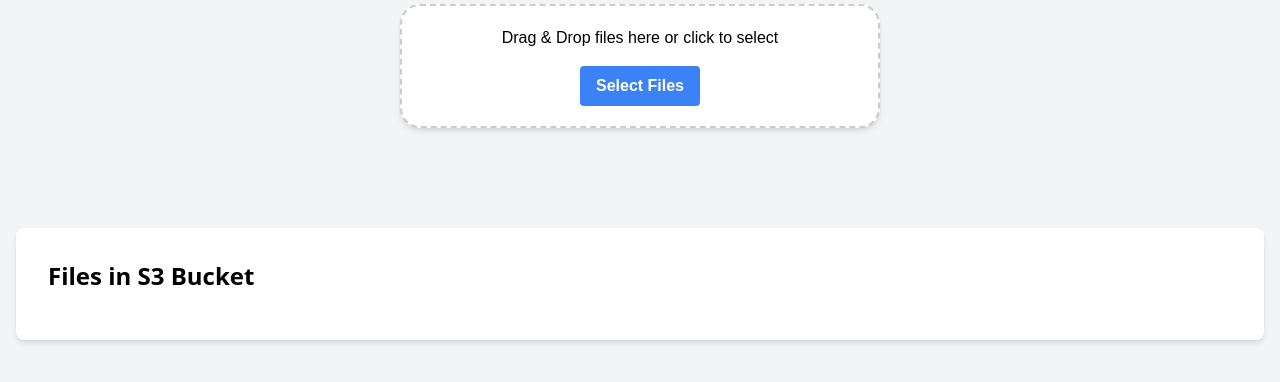
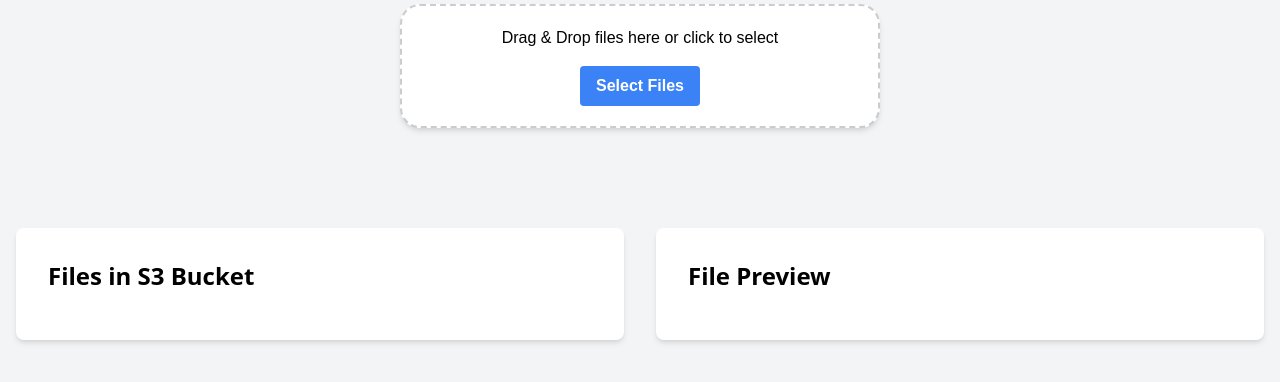
Before and after one commit to rohitg00/S3-File-Manager, a Flask app: page / in a window 1280 px wide. Shown: the part 164-546 px from the top of the page. Run offline with Flask 3, Linux system fonts and the light colour scheme; data that the repository does not hold is empty.

Commit message:
Agent query: Is the file preview functionality working for images and PDFs?

```diff
--- a/app.py
+++ b/app.py
@@ -1,8 +1,9 @@
 import os
-from flask import Flask, render_template, request, jsonify
+from flask import Flask, render_template, request, jsonify, send_file
 from werkzeug.utils import secure_filename
-from s3_utils import upload_file, download_file, list_files
+from s3_utils import upload_file, download_file, list_files, get_file_url
 from config import S3_BUCKET
+import mimetypes
 
 app = Flask(__name__)
 app.config['MAX_CONTENT_LENGTH'] = 100 * 1024 * 1024  # 100 MB max upload size
@@ -38,7 +39,18 @@ def download(filename):
 def list_bucket_files():
     try:
         files = list_files()
-        return jsonify({'files': files}), 200
+        file_data = []
+        for file in files:
+            mime_type, _ = mimetypes.guess_type(file)
+            preview_url = None
+            if mime_type and (mime_type.startswith('image/') or mime_type == 'application/pdf'):
+                preview_url = get_file_url(file)
+            file_data.append({
+                'name': file,
+                'preview_url': preview_url,
+                'mime_type': mime_type
+            })
+        return jsonify({'files': file_data}), 200
     except Exception as e:
         return jsonify({'error': str(e)}), 500
 
--- a/s3_utils.py
+++ b/s3_utils.py
@@ -58,3 +58,17 @@ def list_files():
     except ClientError as e:
         logger.error(f"Error listing files: {str(e)}")
         raise Exception(f"Error listing files: {str(e)}")
+
+def get_file_url(filename):
+    """Generate a pre-signed URL for file preview"""
+    try:
+        s3_client = get_s3_client()
+        response = s3_client.generate_presigned_url('get_object',
+                                                    Params={'Bucket': S3_BUCKET,
+                                                            'Key': filename},
+                                                    ExpiresIn=3600)
+        logger.info(f"Preview URL generated for file {filename}.")
+        return response
+    except ClientError as e:
+        logger.error(f"Error generating preview URL: {str(e)}")
+        raise Exception(f"Error generating preview URL: {str(e)}")
--- a/static/js/main.js
+++ b/static/js/main.js
@@ -5,6 +5,7 @@ document.addEventListener('DOMContentLoaded', () => {
     const fileList = document.getElementById('file-list');
     const messageDiv = document.getElementById('message');
     const loadingSpinner = document.getElementById('loading-spinner');
+    const previewArea = document.getElementById('preview-area');
 
     // Drag and drop functionality
     ['dragenter', 'dragover', 'dragleave', 'drop'].forEach(eventName => {
@@ -97,10 +98,15 @@ document.addEventListener('DOMContentLoaded', () => {
             const li = document.createElement('li');
             li.className = 'flex justify-between items-center py-2';
             li.innerHTML = `
-                <span>${file}</span>
-                <button onclick="downloadFile('${file}')" class="bg-blue-500 hover:bg-blue-700 text-white font-bold py-1 px-2 rounded">
-                    Download
-                </button>
+                <span>${file.name}</span>
+                <div>
+                    ${file.preview_url ? `<button onclick="previewFile('${file.name}', '${file.preview_url}', '${file.mime_type}')" class="bg-green-500 hover:bg-green-700 text-white font-bold py-1 px-2 rounded mr-2">
+                        Preview
+                    </button>` : ''}
+                    <button onclick="downloadFile('${file.name}')" class="bg-blue-500 hover:bg-blue-700 text-white font-bold py-1 px-2 rounded">
+                        Download
+                    </button>
+                </div>
             `;
             fileList.appendChild(li);
         });
@@ -124,6 +130,17 @@ document.addEventListener('DOMContentLoaded', () => {
             });
     }
 
+    window.previewFile = function(filename, previewUrl, mimeType) {
+        previewArea.innerHTML = '';
+        if (mimeType.startsWith('image/')) {
+            previewArea.innerHTML = `<img src="${previewUrl}" alt="${filename}" class="max-w-full h-auto">`;
+        } else if (mimeType === 'application/pdf') {
+            previewArea.innerHTML = `<iframe src="${previewUrl}" width="100%" height="600px"></iframe>`;
+        } else {
+            previewArea.innerHTML = '<p>Preview not available for this file type.</p>';
+        }
+    }
+
     function showMessage(message, type) {
         messageDiv.textContent = message;
         messageDiv.className = type === 'error' ? 'text-red-500' : 'text-green-500';
--- a/templates/index.html
+++ b/templates/index.html
@@ -24,9 +24,15 @@
 
         <div id="loading-spinner" class="spinner mx-auto hidden"></div>
 
-        <div class="bg-white p-8 rounded-lg shadow-md">
-            <h2 class="text-2xl font-bold mb-4">Files in S3 Bucket</h2>
-            <ul id="file-list" class="space-y-2"></ul>
+        <div class="grid grid-cols-1 md:grid-cols-2 gap-8">
+            <div class="bg-white p-8 rounded-lg shadow-md">
+                <h2 class="text-2xl font-bold mb-4">Files in S3 Bucket</h2>
+                <ul id="file-list" class="space-y-2"></ul>
+            </div>
+            <div class="bg-white p-8 rounded-lg shadow-md">
+                <h2 class="text-2xl font-bold mb-4">File Preview</h2>
+                <div id="preview-area" class="mt-4"></div>
+            </div>
         </div>
     </div>
 
```
